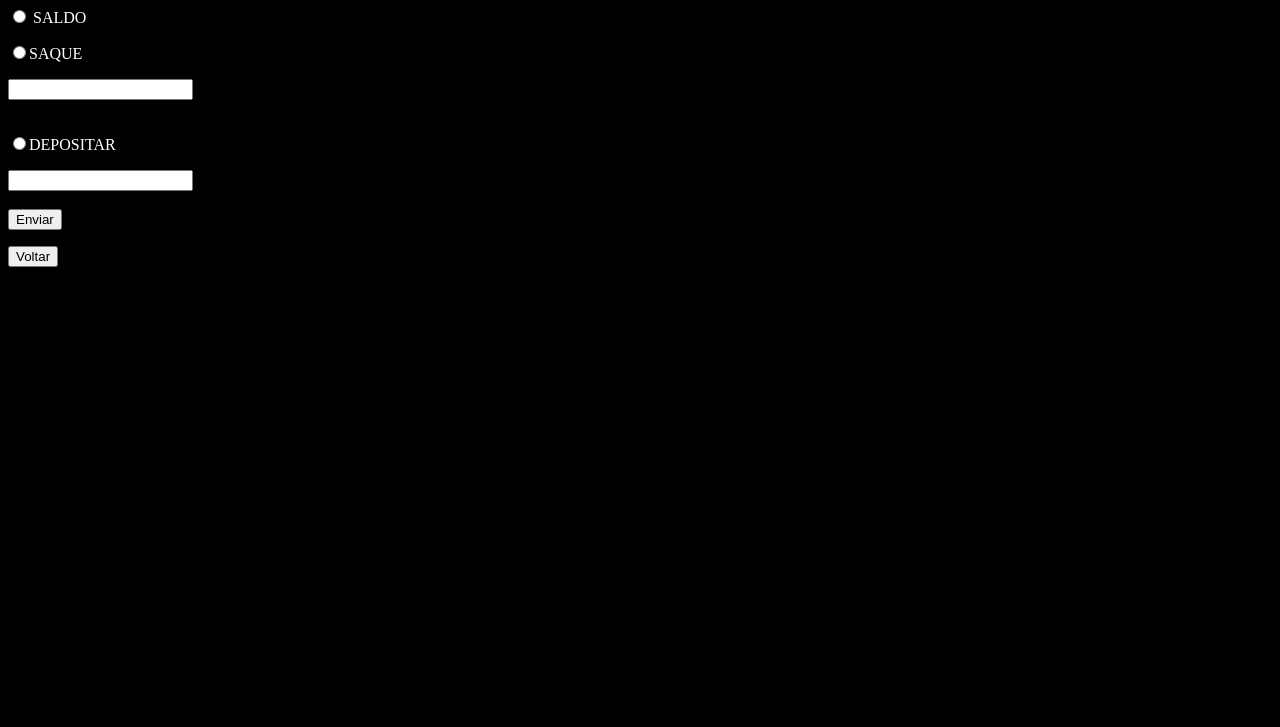
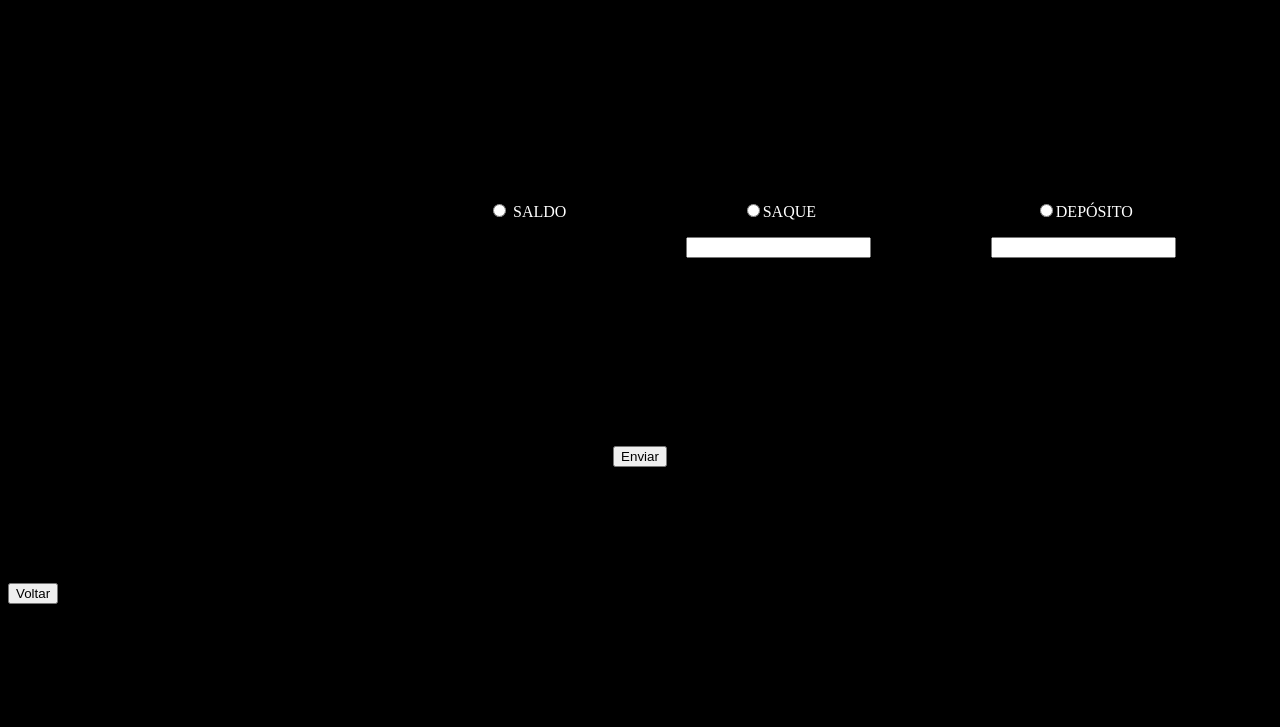
Before and after one commit to Senai-SC-CTAI/visualg-vs-javascript-leiticiasf, a plain HTML site: page info.html in a window 1280 px wide. Shown: the part 73-800 px from the top of the page. Drawn offline with Linux system fonts and the light colour scheme.

Commit message:
atualizacao29-07

```diff
--- a/info.html
+++ b/info.html
@@ -9,17 +9,26 @@
     <title>Sistemas Bancários</title>
 </head>
 <body>
-
-    <h1>Qual a operação a ser realizada?</h1>
+    <h1 style="text-align: center;">Qual a operação a ser realizada?</h1>
+    <div class="cont2">
+    <div class="op1">
     <p><input id="saldo" name="c" type="radio"> SALDO</input></p>
-
+</div>
+    <div class="op2">
     <p><input id="saque" name="c"type="radio">SAQUE</input></p>
     <input type="text" id="saq2"><br><br>
 
-    <p><input id="deposito" name= "c" type="radio">DEPOSITAR</input></p>
+</div>
+    <div class="op3">
+    <p><input id="deposito" name= "c" type="radio">DEPÓSITO</input></p>
     <input type="text" id="dep2"><br><br>
 
+</div>
+</div>
+    <div id="botao">
     <button onclick="func()">Enviar</button>
-    <p id="saida" type="text"></p>
-    <p><button onclick="voltar()">Voltar</button></p>
+    <div id="saida" type="text"></div>
+</div>
+
+    <p id="volta"><button onclick="voltar()">Voltar</button></p>
 </html>
--- a/script.css
+++ b/script.css
@@ -6,4 +6,37 @@ body{
 
 #conta{
     padding: 300px;
+    padding-left: 350px;
 }
+
+.cont2{
+        display: flex;
+        margin-top: 150px;
+        margin-bottom: 20px;
+}
+#botao{
+    text-align: center;
+    font-family: 'monospace';
+    padding: 100px;
+
+}
+
+.op1 {
+    text-align: center;
+    padding: 50px;
+    margin-left: 430px;
+}
+.op2 {
+    text-align: center;
+    padding: 50px;
+    margin-left: 20px;
+}
+.op3 {
+    text-align: center;
+    padding: 50px;
+    margin-left: 20px;
+}
+#volta{
+    text-align: left;
+    padding-bottom: 100px;
+}
```
Also changed, not shown: index.html (+1 -1 lines), inicio.html (+5 -1 lines), style.css (indentation only).
